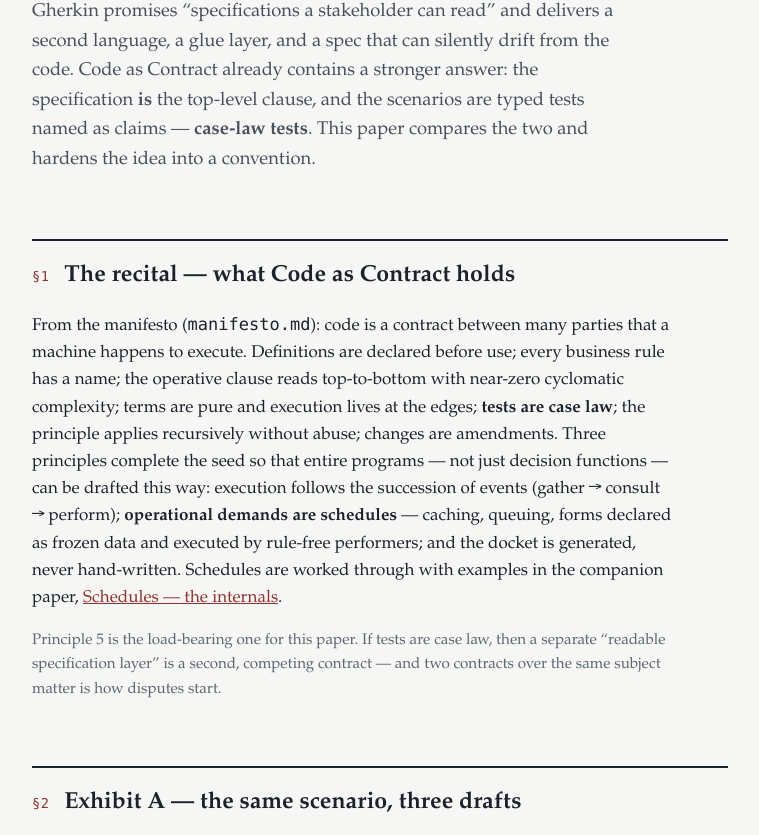
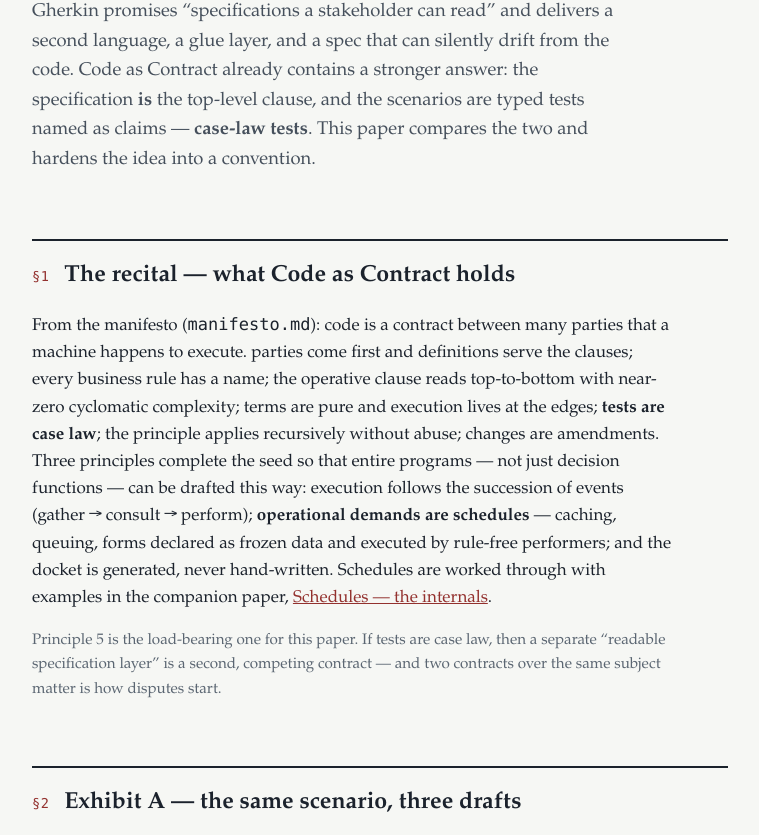
Before and after one commit to intrepid-g/code-as-contract, a plain HTML site: page manifesto/papers/vs-gherkin.html in a window 1280 px wide. Shown: the part 261-1096 px from the top of the page, without its empty margins (260-1019 px from the left). Drawn offline with Linux system fonts and the light colour scheme.

Commit message:
Manifesto 0.2.0: parties first, case law over definitions; clean up changelog
Co-Authored-By: Claude Sonnet 5.5 <noreply@anthropic.com>

```diff
--- a/manifesto/papers/vs-gherkin.html
+++ b/manifesto/papers/vs-gherkin.html
@@ -161,7 +161,7 @@
   <section>
     <div class="clause-head"><span class="clause-no">§1</span><h2>The recital — what Code as Contract holds</h2></div>
     <p>From the manifesto (<code>manifesto.md</code>): code is a contract between many parties
-    that a machine happens to execute. Definitions are declared before use; every business rule has a
+    that a machine happens to execute. parties come first and definitions serve the clauses; every business rule has a
     name; the operative clause reads top-to-bottom with near-zero cyclomatic complexity; terms are
     pure and execution lives at the edges; <strong>tests are case law</strong>; the principle applies
     recursively without abuse; changes are amendments. Three principles complete the seed so that
```
Also changed, not shown: 2 other files.
